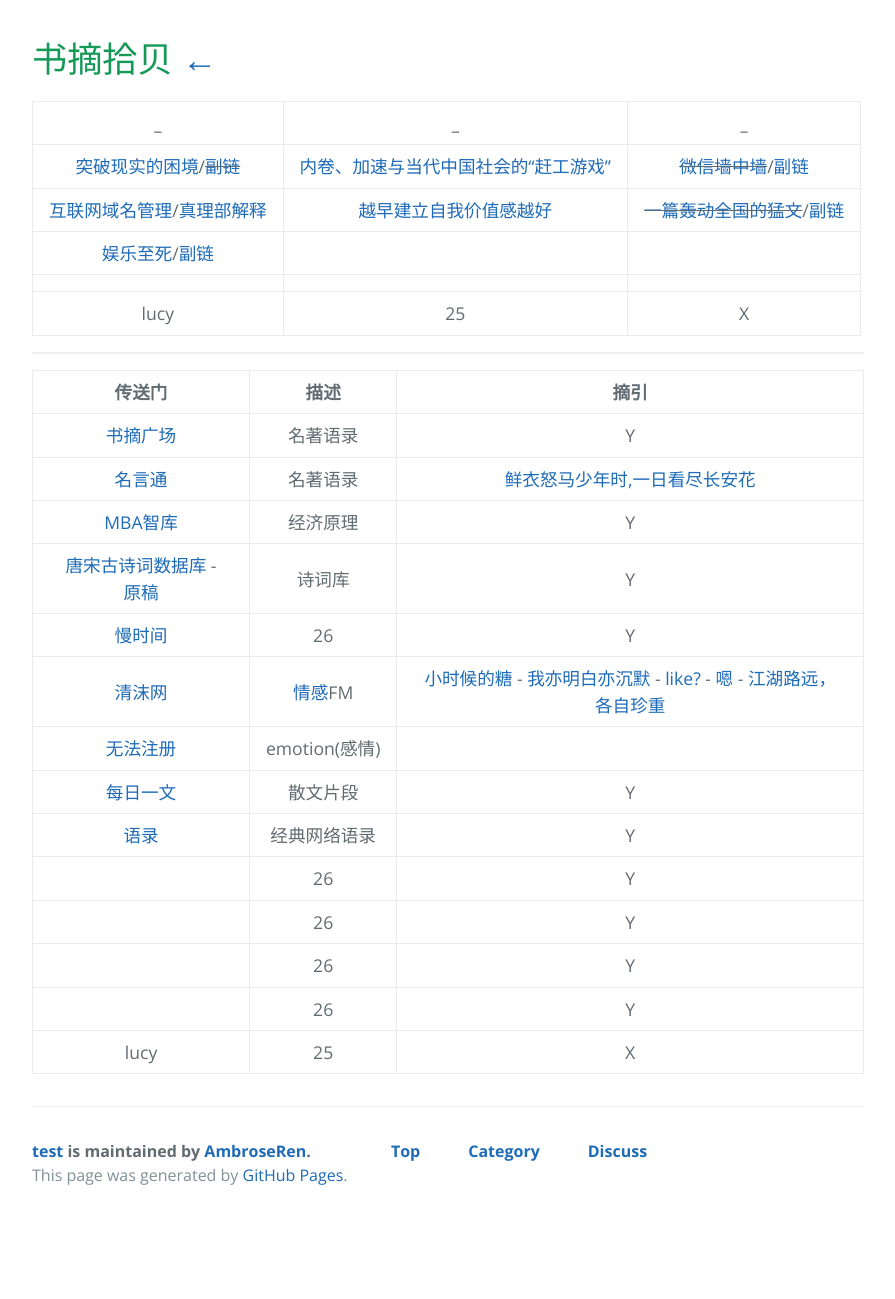
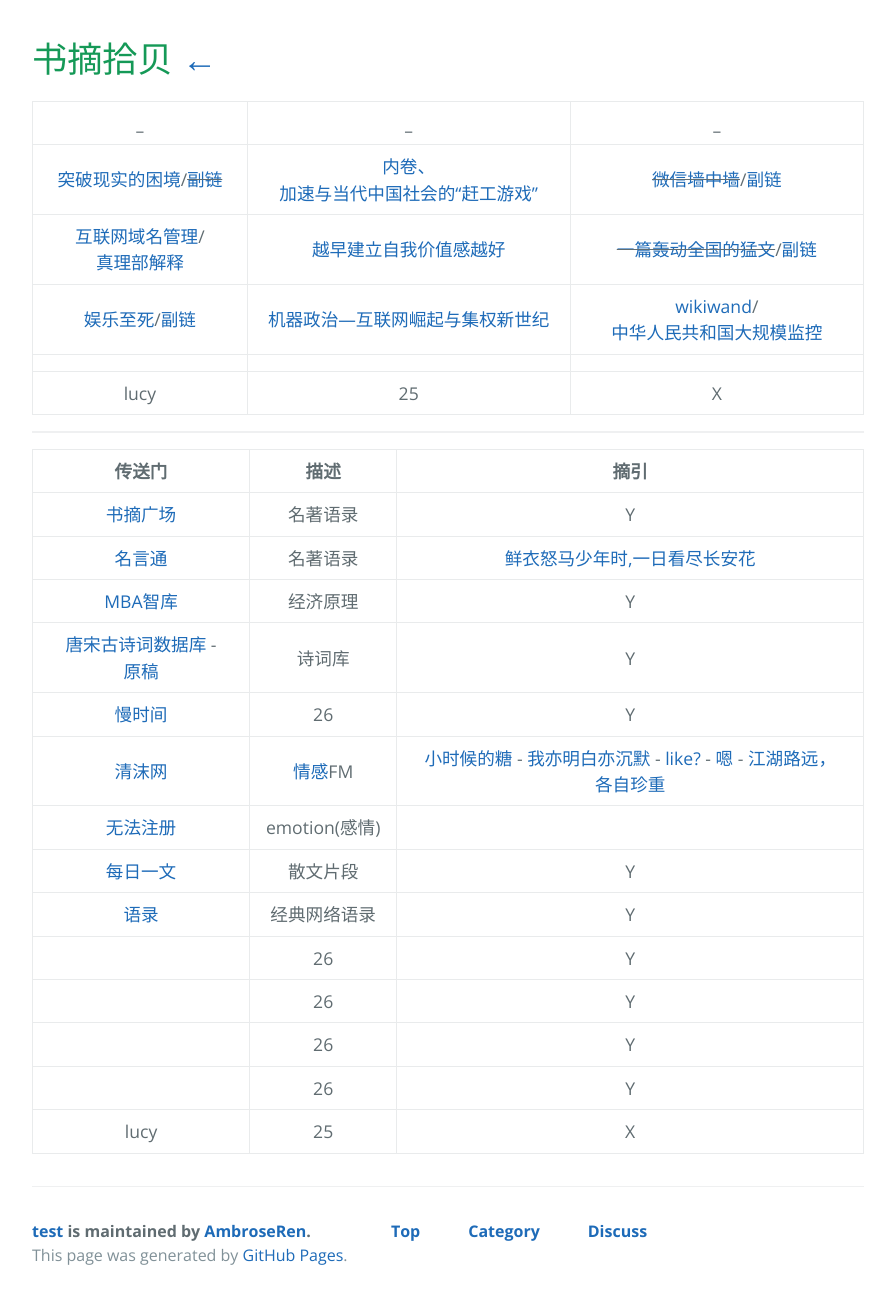
Before and after one commit to AmbroseRen/test, a Jekyll site: the page built from Library/excerpt.md, in a window 1280 px wide. Shown: the whole page, without its empty margins (192-1087 px from the left). Built offline with Jekyll 4.4.1, drawn with Linux system fonts in a browser that asks for light colours; our own code applies the rules of GitHub Pages for plain Markdown files; the repository's description, which GitHub fills in, is left out; before the commit the page ends 1219 px from its top, so only the background shows below that.

Commit message:
Update excerpt.md

```diff
--- a/Library/excerpt.md
+++ b/Library/excerpt.md
@@ -4,7 +4,7 @@
 |:---:|:---:|:---:|
 | [突破现实的困境](https://cdn.jsdelivr.net/gh/AmbroseRen/Picture@master/book/Method/%E7%AA%81%E7%A0%B4%E7%8E%B0%E5%AE%9E%E7%9A%84%E5%9B%B0%E5%A2%83%EF%BC%9A%E8%B6%8B%E5%8A%BF%E3%80%81%E7%A6%80%E8%B5%8B%E4%B8%8E%E4%BC%81%E4%B8%9A%E5%AE%B6%E7%9A%84%E5%A4%A7%E6%88%98%E7%95%A5%20-%20%E5%85%8B%E9%87%8C%E6%96%AF%C2%B7%E5%B8%83%E6%8B%89%E5%BE%B7%E5%88%A9%20&%20%E8%B4%BA%E7%9D%A6%E5%BB%B7%20&%20%E6%96%AF%E6%96%87%C2%B7%E6%96%AF%E5%AF%86%E7%89%B9.pdf)/~~[副链](http://reader.epubee.com/books/mobile/80/800e5427f8167a4563c9b79dd66ad96b/text00011.html)~~ | [内卷、加速与当代中国社会的“赶工游戏”](https://jingine.com/9309) | ~~[微信墙中墙](https://www.darmau.com/inside-wechat-wall/)~~/[副链](https://medium.com/@darmau/inside-wechat-wall-76d357158d0c) |
 | [互联网域名管理](https://dmesg.app/domain-lucky-too-lucky.html)/[真理部解释](https://www.zhihu.com/question/41864611) | [越早建立自我价值感越好](https://www.douban.com/note/800445906/) | ~~[一篇轰动全国的猛文](https://zhengqiang.blog.csdn.net/article/details/46410971)~~/[副链](../Doc/article/一篇轰动全国的猛文.md) |
-| [娱乐至死](https://blog.csdn.net/gt9000/article/details/85991150)/[副链](../Doc/article/娱乐至死.md) | []() | []() |
+| [娱乐至死](https://blog.csdn.net/gt9000/article/details/85991150)/[副链](../Doc/article/娱乐至死.md) | [机器政治—互联网崛起与集权新世纪](https://www.caa-ins.org/archives/3665) | [wikiwand](https://www.wikiwand.com/)/[中华人民共和国大规模监控](https://www.wikiwand.com/zh-cn/中华人民共和国大规模监控) |
 | []() | []() | []() |
 | lucy | 25 | X |
 
```
